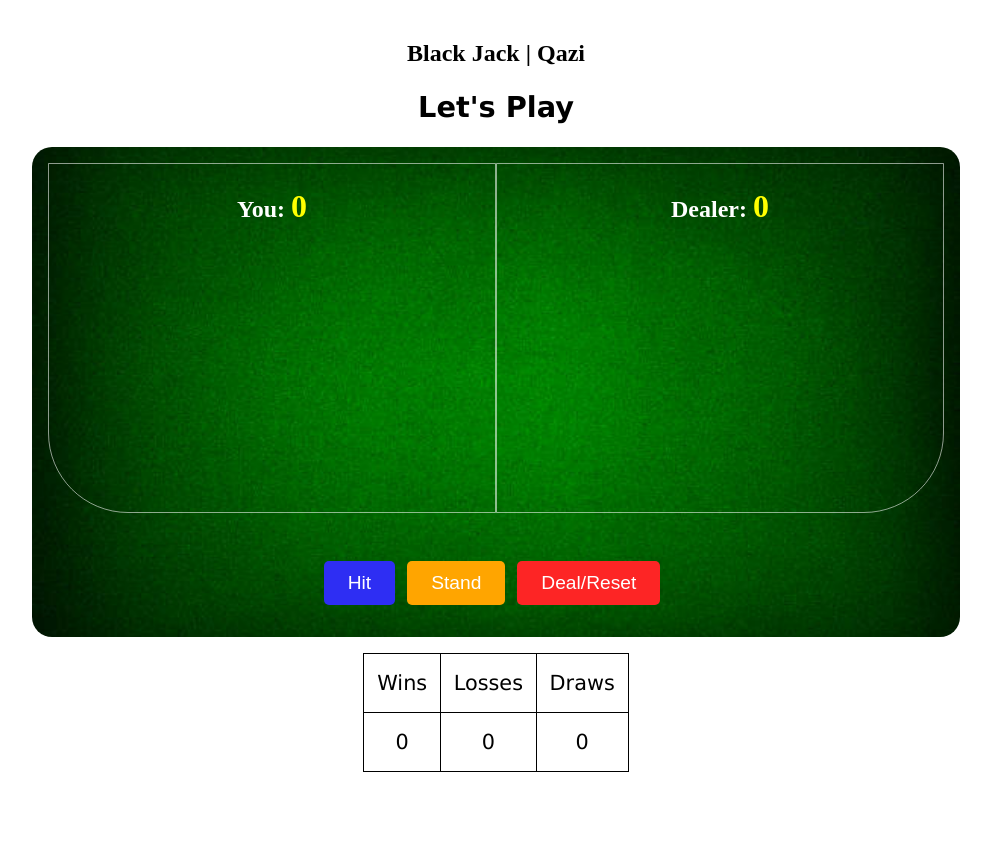
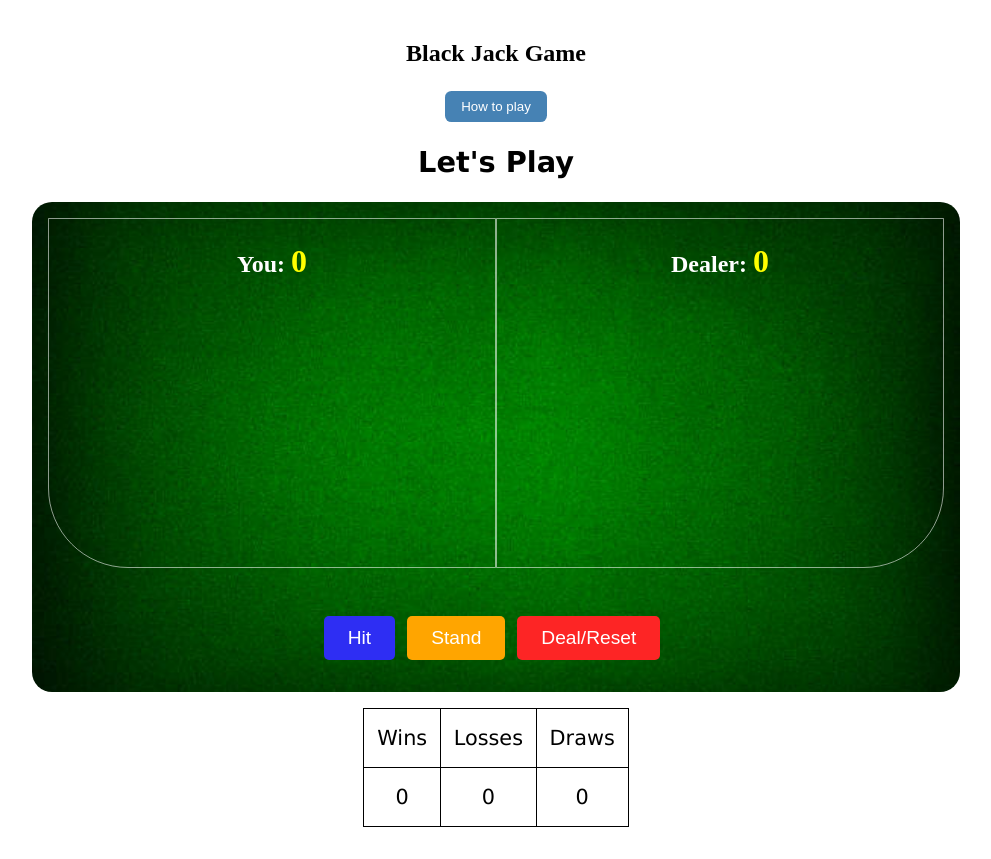
Before and after one commit to vickon16/black_jack_cards, a plain HTML site: page index.html in a window 1280 px wide. Shown: the whole page, without its empty margins (144-1135 px from the left). Before the commit the page ends 804 px from the top, so only its background shows below. Drawn offline with Linux system fonts and the light colour scheme.

Commit message:
updated information on blackjack game

```diff
--- a/index.html
+++ b/index.html
@@ -13,7 +13,9 @@
 
     <div class="container">
 
-      <h2>Black Jack | Qazi</h2>
+      <h2>Black Jack Game</h2>
+
+      <button type="button" id="how_to_play">How to play</button>
 
       <h3><span id="blackjack-result">Let's Play</span></h3>
 
--- a/script.js
+++ b/script.js
@@ -1,3 +1,9 @@
+
+
+document.getElementById("how_to_play").addEventListener("click",() => {
+  alert("This is a black jack game between user(You) and Computer(dealer).\n\nClick on the Hit button to play cards.\n\nEnsure the total number of cards played is less than 21 or You get busted!!!.\n\nWhen you feel playing the next card will result to a bust, Click on the stand button for the Dealer's(computer) turn.\n\nClick the Deal button to move to the next round.\n\nNote that if the ('Wins'+ 'Losses' + 'Draws' > 10), the game ends.")
+})
+
 
 let blackjackGame = {
   "you": {
--- a/style.css
+++ b/style.css
@@ -110,3 +110,12 @@ img {
   border:none;
   outline: none;
 }
+
+#how_to_play {
+  padding: .5rem 1rem;
+  color: white;
+  background-color: steelblue;
+  outline: none;
+  border:none;
+  border-radius: .4rem;
+}
```
